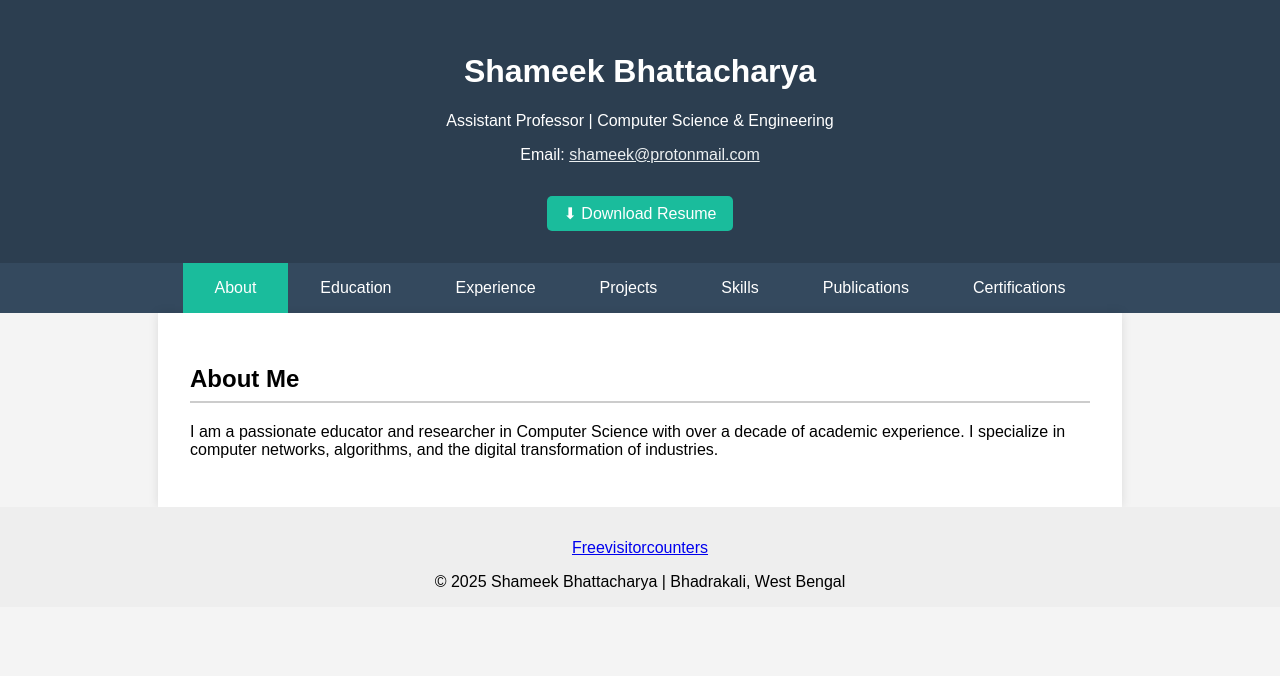
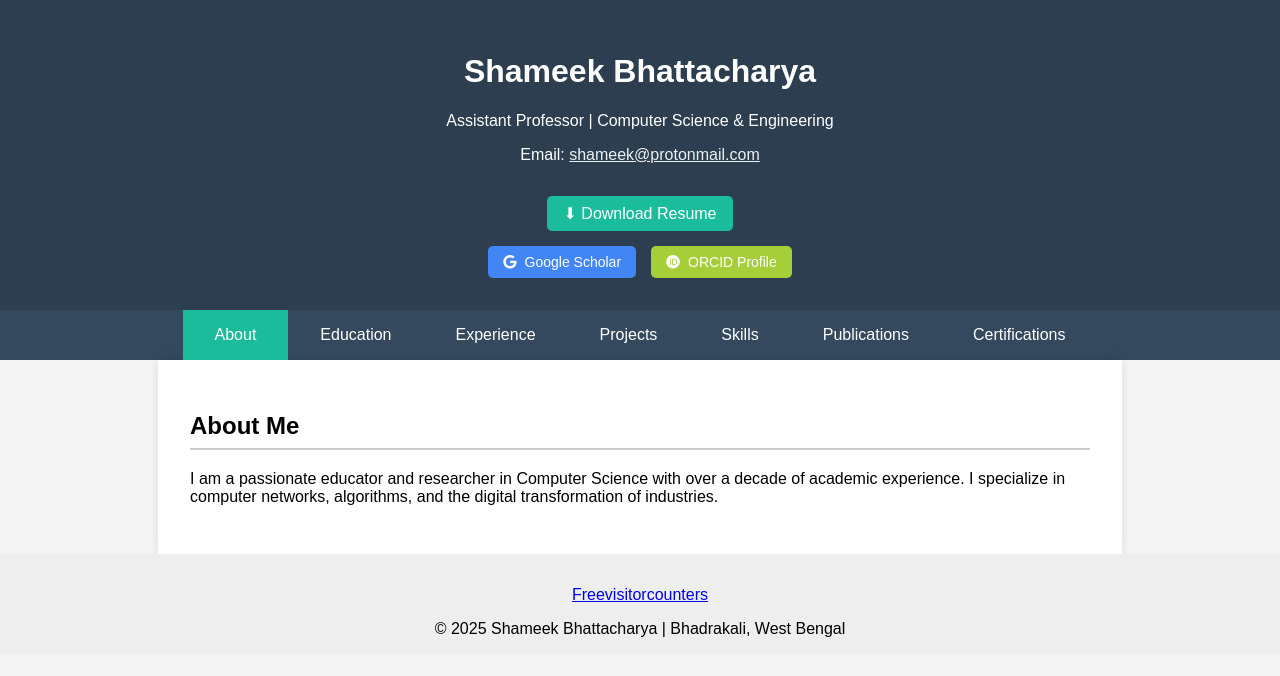
Before and after one commit to shameek-cse/shameek-cse.github.io, a plain HTML site: page index.html in a window 1280 px wide. Drawn offline with Linux system fonts and the light colour scheme.

Commit message:
Update index.html

```diff
--- a/index.html
+++ b/index.html
@@ -54,7 +54,40 @@
       padding: 1rem;
       background: #eee;
     }
+    /* New button styles */
+    .profile-links {
+      display: flex;
+      justify-content: center;
+      gap: 15px;
+      margin-top: 15px;
+    }
+    .profile-btn {
+      display: flex;
+      align-items: center;
+      padding: 8px 15px;
+      background: #3498db;
+      color: white;
+      text-decoration: none;
+      border-radius: 5px;
+      font-size: 14px;
+      transition: all 0.3s ease;
+    }
+    .profile-btn:hover {
+      background: #2980b9;
+      transform: translateY(-2px);
+    }
+    .profile-btn.scholar {
+      background: #4285f4;
+    }
+    .profile-btn.orcid {
+      background: #a6ce39;
+    }
+    .profile-btn i {
+      margin-right: 8px;
+    }
   </style>
+  <!-- Font Awesome for icons -->
+  <link rel="stylesheet" href="https://cdnjs.cloudflare.com/ajax/libs/font-awesome/6.4.0/css/all.min.css">
 </head>
 <body>
   <header>
@@ -64,6 +97,16 @@
     <a href="Resume_Shameek.pdf" download style="display:inline-block;margin-top:1rem;padding:0.5rem 1rem;background:#1abc9c;color:white;text-decoration:none;border-radius:5px;">
       ⬇ Download Resume
     </a>
+
+    <!-- Added profile links -->
+    <div class="profile-links">
+      <a href="https://scholar.google.com/citations?user=hee3uwcAAAAJ&hl=en" target="_blank" class="profile-btn scholar">
+        <i class="fab fa-google"></i> Google Scholar
+      </a>
+      <a href="https://orcid.org/my-orcid?orcid=0009-0003-6024-0727" target="_blank" class="profile-btn orcid">
+        <i class="fab fa-orcid"></i> ORCID Profile
+      </a>
+    </div>
   </header>
 
   <nav>
```
